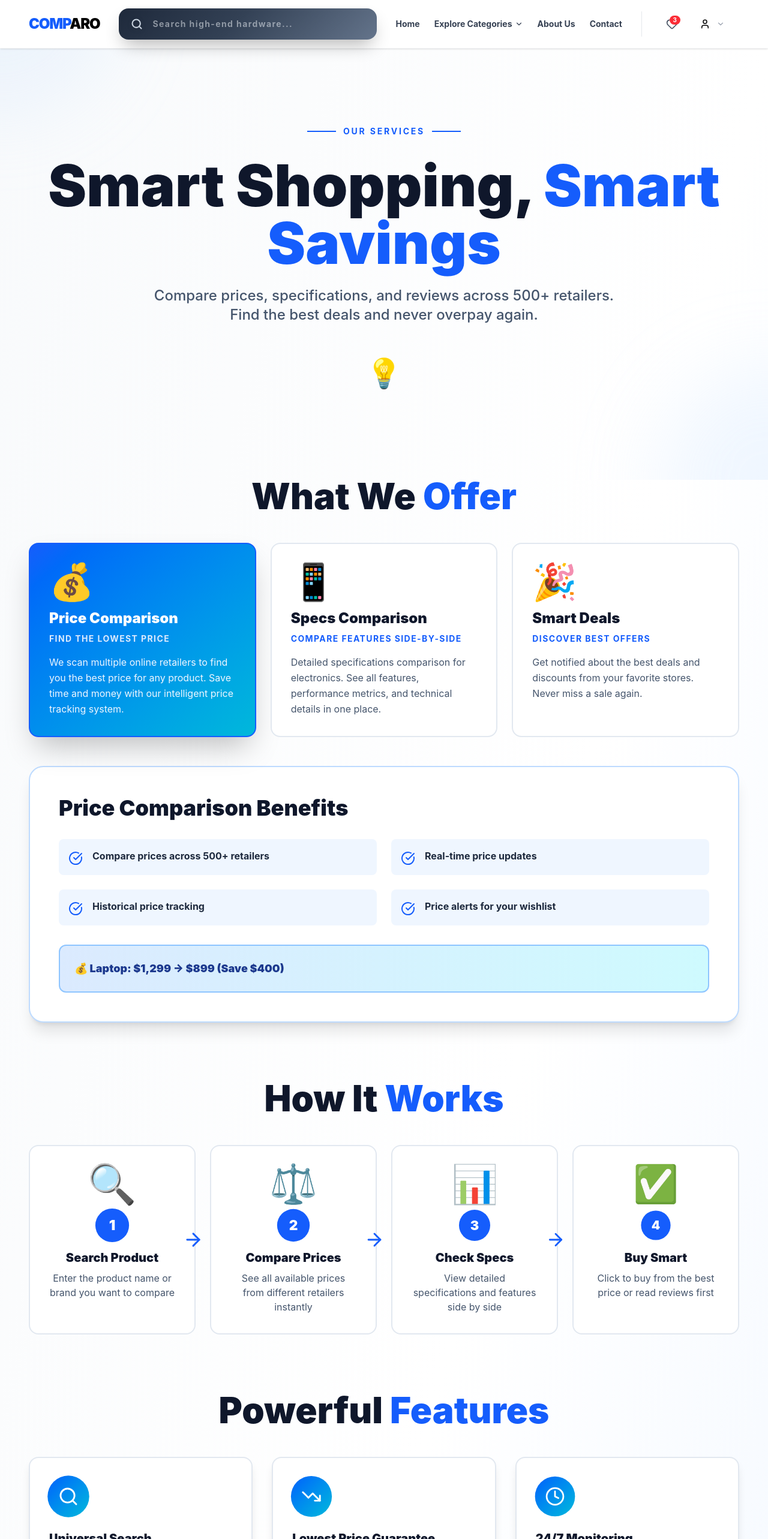
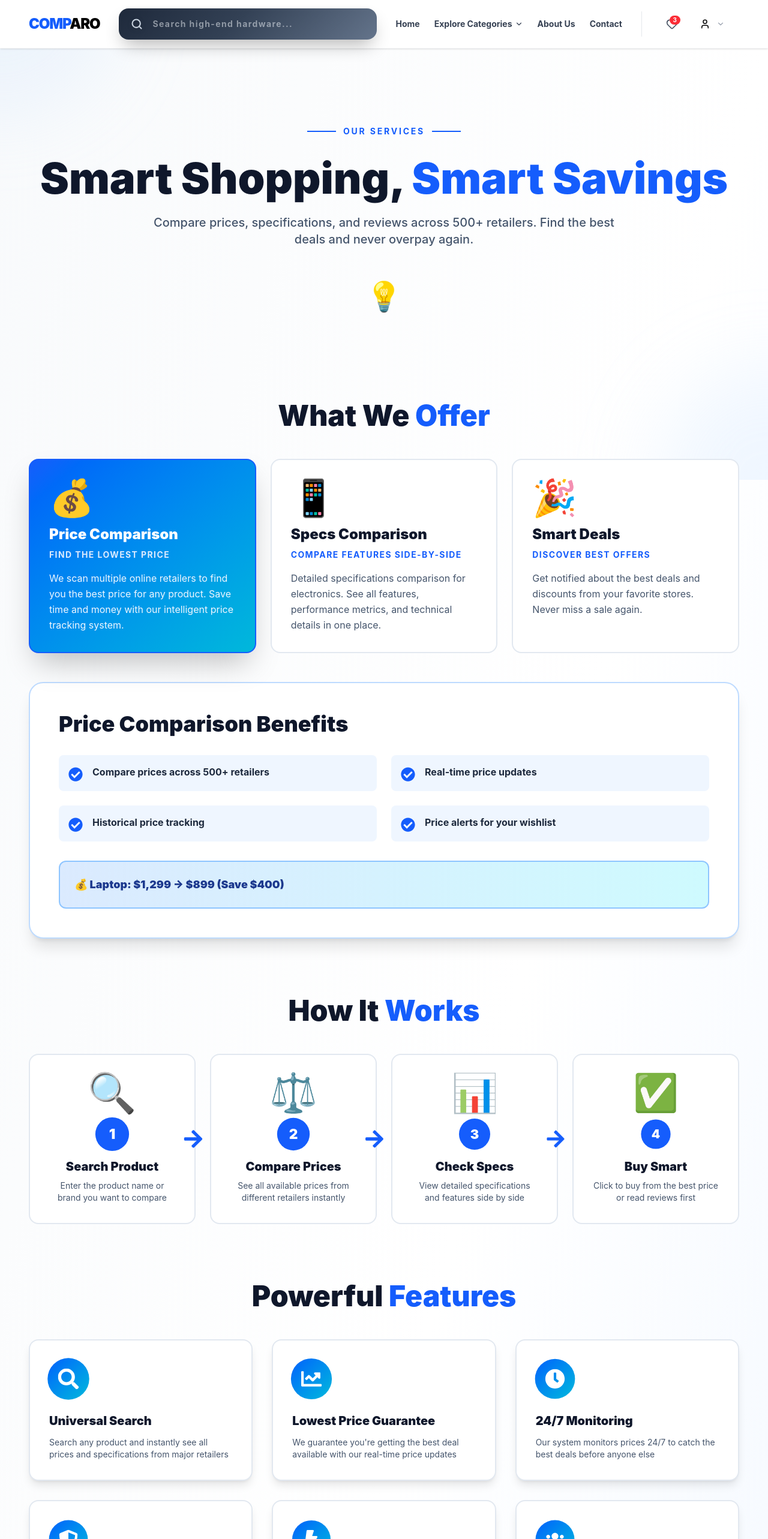
Before and after one commit to AymonOsama/graduation-project, a React (Vite) app: page /our-services in a window 1280 px wide. Shown: the top 2566 px of the page at 60% size. Built offline with nearby package versions, Linux system fonts and the light colour scheme; sample sign-in values are in the browser's storage.

Commit message:
up to date 2

```diff
--- a/package.json
+++ b/package.json
@@ -17,6 +17,7 @@
     "react": "^19.2.4",
     "react-dom": "^19.2.4",
     "react-hot-toast": "^2.6.0",
+    "react-icons": "^5.6.0",
     "react-router-dom": "^7.14.0"
   },
   "devDependencies": {
--- a/src/pages/OurServices.jsx
+++ b/src/pages/OurServices.jsx
@@ -1,6 +1,20 @@
 import React, { useState } from 'react';
 import { motion, AnimatePresence } from 'framer-motion';
-import { Search, TrendingDown, Zap, Shield, Clock, Users, CheckCircle, ArrowRight, Star, DollarSign, Smartphone, Laptop, Home } from 'lucide-react';
+import {
+  FaSearch,
+  FaChartLine,
+  FaBolt,
+  FaShieldAlt,
+  FaClock,
+  FaUsers,
+  FaCheckCircle,
+  FaArrowRight,
+  FaStar,
+  FaDollarSign,
+  FaMobileAlt,
+  FaLaptop,
+  FaHome
+} from "react-icons/fa";
 
 const OurServices = () => {
   const [activeService, setActiveService] = useState(0);
@@ -9,7 +23,6 @@ const OurServices = () => {
   const mainServices = [
     {
       id: 0,
-      icon: DollarSign,
       title: 'Price Comparison',
       subtitle: 'Find the Lowest Price',
       description: 'We scan multiple online retailers to find you the best price for any product. Save time and money with our intelligent price tracking system.',
@@ -25,7 +38,6 @@ const OurServices = () => {
     },
     {
       id: 1,
-      icon: Smartphone,
       title: 'Specs Comparison',
       subtitle: 'Compare Features Side-by-Side',
       description: 'Detailed specifications comparison for electronics. See all features, performance metrics, and technical details in one place.',
@@ -41,7 +53,6 @@ const OurServices = () => {
     },
     {
       id: 2,
-      icon: TrendingDown,
       title: 'Smart Deals',
       subtitle: 'Discover Best Offers',
       description: 'Get notified about the best deals and discounts from your favorite stores. Never miss a sale again.',
@@ -88,32 +99,32 @@ const OurServices = () => {
   // Features
   const features = [
     {
-      icon: Search,
+      icon: FaSearch,
       title: 'Universal Search',
       desc: 'Search any product and instantly see all prices and specifications from major retailers'
     },
     {
-      icon: TrendingDown,
+      icon: FaChartLine,
       title: 'Lowest Price Guarantee',
       desc: 'We guarantee you\'re getting the best deal available with our real-time price updates'
     },
     {
-      icon: Clock,
+      icon: FaClock,
       title: '24/7 Monitoring',
       desc: 'Our system monitors prices 24/7 to catch the best deals before anyone else'
     },
     {
-      icon: Shield,
+      icon: FaShieldAlt,
       title: '100% Free Service',
       desc: 'Completely free to use. We don\'t charge for price comparisons or specifications'
     },
     {
-      icon: Zap,
+      icon: FaBolt,
       title: 'Instant Comparison',
       desc: 'Get results in seconds. No waiting, no complicated forms. Just search and compare'
     },
     {
-      icon: Users,
+      icon: FaUsers,
       title: 'Community Reviews',
       desc: 'Read aggregated reviews from thousands of users to make informed decisions'
     }
@@ -247,7 +258,7 @@ const OurServices = () => {
           initial={{ opacity: 0, y: 20 }}
           animate={{ opacity: 1, y: 0 }}
           transition={{ duration: 0.8, delay: 0.2 }}
-          className="text-6xl md:text-8xl font-black mb-6 text-slate-900"
+          className="text-5xl md:text-7xl font-black mb-6 text-slate-900"
         >
           Smart Shopping, <span className="text-blue-600">Smart Savings</span>
         </motion.h1>
@@ -256,7 +267,7 @@ const OurServices = () => {
           initial={{ opacity: 0, y: 20 }}
           animate={{ opacity: 1, y: 0 }}
           transition={{ duration: 0.8, delay: 0.3 }}
-          className="text-slate-600 text-xl md:text-2xl max-w-3xl mx-auto font-medium mb-12"
+          className="text-slate-600 text-lg md:text-xl max-w-3xl mx-auto font-medium mb-12"
         >
           Compare prices, specifications, and reviews across 500+ retailers. Find the best deals and never overpay again.
         </motion.p>
@@ -285,14 +296,14 @@ const OurServices = () => {
             whileInView={{ opacity: 1, y: 0 }}
             viewport={{ once: true, margin: "-100px" }}
             transition={{ duration: 0.8 }}
-            className="text-5xl md:text-6xl font-black text-slate-900 text-center"
+            className="text-4xl md:text-5xl font-black text-slate-900 text-center"
           >
             What We <span className="text-blue-600">Offer</span>
           </motion.h2>
 
           {/* Service Cards */}
           <motion.div
-            className="grid md:grid-cols-3 gap-6"
+            className="grid grid-cols-1 md:grid-cols-3 gap-6"
             variants={containerVariants}
             initial="hidden"
             whileInView="visible"
@@ -334,9 +345,9 @@ const OurServices = () => {
               animate={{ opacity: 1, y: 0 }}
               exit={{ opacity: 0, y: -20 }}
               transition={{ duration: 0.5 }}
-              className="bg-white rounded-3xl p-12 border-2 border-blue-200 shadow-xl"
+              className="bg-white rounded-3xl p-8 md:p-12 border-2 border-blue-200 shadow-xl"
             >
-              <h3 className="text-4xl font-black text-slate-900 mb-8">
+              <h3 className="text-3xl md:text-4xl font-black text-slate-900 mb-8">
                 {mainServices[activeService].title} Benefits
               </h3>
               <div className="grid md:grid-cols-2 gap-6">
@@ -348,7 +359,7 @@ const OurServices = () => {
                     transition={{ delay: idx * 0.1 }}
                     className="flex items-start gap-4 p-4 rounded-lg bg-blue-50"
                   >
-                    <CheckCircle size={24} className="text-blue-600 flex-shrink-0 mt-1" />
+                    <FaCheckCircle size={24} className="text-blue-600 flex-shrink-0 mt-1" />
                     <span className="font-bold text-slate-800">{benefit}</span>
                   </motion.div>
                 ))}
@@ -380,13 +391,13 @@ const OurServices = () => {
             whileInView={{ opacity: 1, y: 0 }}
             viewport={{ once: true, margin: "-100px" }}
             transition={{ duration: 0.8 }}
-            className="text-5xl md:text-6xl font-black text-slate-900 text-center"
+            className="text-4xl md:text-5xl font-black text-slate-900 text-center"
           >
             How It <span className="text-blue-600">Works</span>
           </motion.h2>
 
           <motion.div
-            className="grid md:grid-cols-4 gap-6"
+            className="grid grid-cols-1 sm:grid-cols-2 lg:grid-cols-4 gap-6"
             variants={containerVariants}
             initial="hidden"
             whileInView="visible"
@@ -414,10 +425,10 @@ const OurServices = () => {
                   >
                     {item.step}
                   </motion.div>
-                  <h3 className="text-xl font-black text-slate-900 mb-2">
+                  <h3 className="text-lg md:text-xl font-black text-slate-900 mb-2">
                     {item.title}
                   </h3>
-                  <p className="text-slate-600">
+                  <p className="text-slate-600 text-sm">
                     {item.description}
                   </p>
                 </div>
@@ -425,9 +436,9 @@ const OurServices = () => {
                   <motion.div
                     animate={{ scale: [1, 1.1, 1] }}
                     transition={{ duration: 2, repeat: Infinity, delay: idx * 0.2 }}
-                    className="hidden md:flex absolute -right-3 top-1/2 -translate-y-1/2"
+                    className="hidden lg:flex absolute -right-3 top-1/2 -translate-y-1/2"
                   >
-                    <ArrowRight size={32} className="text-blue-600" />
+                    <FaArrowRight size={32} className="text-blue-600" />
                   </motion.div>
                 )}
               </motion.div>
@@ -448,13 +459,13 @@ const OurServices = () => {
             whileInView={{ opacity: 1, y: 0 }}
             viewport={{ once: true, margin: "-100px" }}
             transition={{ duration: 0.8 }}
-            className="text-5xl md:text-6xl font-black text-slate-900 text-center"
+            className="text-4xl md:text-5xl font-black text-slate-900 text-center"
           >
             Powerful <span className="text-blue-600">Features</span>
           </motion.h2>
 
           <motion.div
-            className="grid md:grid-cols-2 lg:grid-cols-3 gap-8"
+            className="grid grid-cols-1 md:grid-cols-2 lg:grid-cols-3 gap-8"
             variants={containerVariants}
             initial="hidden"
             whileInView="visible"
@@ -479,7 +490,7 @@ const OurServices = () => {
                   <h3 className="text-xl font-black text-slate-900 mb-3 group-hover:text-blue-600 transition-colors">
                     {feature.title}
                   </h3>
-                  <p className="text-slate-600">
+                  <p className="text-slate-600 text-sm">
                     {feature.desc}
                   </p>
                 </motion.div>
@@ -501,13 +512,13 @@ const OurServices = () => {
             whileInView={{ opacity: 1, y: 0 }}
             viewport={{ once: true, margin: "-100px" }}
             transition={{ duration: 0.8 }}
-            className="text-5xl md:text-6xl font-black text-slate-900 text-center"
+            className="text-4xl md:text-5xl font-black text-slate-900 text-center"
           >
             Pricing <span className="text-blue-600">Plans</span>
           </motion.h2>
 
           <motion.div
-            className="grid md:grid-cols-2 gap-8 max-w-4xl mx-auto"
+            className="grid grid-cols-1 md:grid-cols-2 gap-8 max-w-4xl mx-auto"
             variants={containerVariants}
             initial="hidden"
             whileInView="visible"
@@ -527,7 +538,7 @@ const OurServices = () => {
               <motion.button
                 whileHover={{ scale: 1.05 }}
                 whileTap={{ scale: 0.95 }}
-                className="w-full py-3 px-6 bg-slate-900 text-white rounded-xl font-black hover:bg-slate-800 transition-colors mb-8"
+                className="w-full py-3 px-6 bg-slate-900 text-white rounded-xl font-black hover:bg-slate-800 transition-colors mb-8 cursor-pointer"
               >
                 Get Started
               </motion.button>
@@ -542,8 +553,8 @@ const OurServices = () => {
                       transition={{ delay: idx * 0.05 }}
                       className="flex items-center gap-3"
                     >
-                      <CheckCircle size={20} className="text-green-500 flex-shrink-0" />
-                      <span className="font-bold text-slate-800">{item.feature}</span>
+                      <FaCheckCircle size={20} className="text-green-500 flex-shrink-0" />
+                      <span className="font-bold text-slate-800 text-sm">{item.feature}</span>
                     </motion.div>
                   )
                 ))}
@@ -581,8 +592,8 @@ const OurServices = () => {
                     transition={{ delay: idx * 0.05 }}
                     className="flex items-center gap-3"
                   >
-                    <CheckCircle size={20} className="text-blue-100 flex-shrink-0" />
-                    <span className={`font-bold ${item.premium ? 'text-white' : 'text-blue-200'}`}>
+                    <FaCheckCircle size={20} className="text-blue-100 flex-shrink-0" />
+                    <span className={`font-bold text-sm ${item.premium ? 'text-white' : 'text-blue-200'}`}>
                       {item.feature}
                     </span>
                   </motion.div>
@@ -605,13 +616,13 @@ const OurServices = () => {
             whileInView={{ opacity: 1, y: 0 }}
             viewport={{ once: true, margin: "-100px" }}
             transition={{ duration: 0.8 }}
-            className="text-5xl md:text-6xl font-black text-slate-900 text-center"
+            className="text-4xl md:text-5xl font-black text-slate-900 text-center"
           >
             Real-World <span className="text-blue-600">Examples</span>
           </motion.h2>
 
           <motion.div
-            className="grid md:grid-cols-2 gap-8"
+            className="grid grid-cols-1 md:grid-cols-2 gap-8"
             variants={containerVariants}
             initial="hidden"
             whileInView="visible"
@@ -636,7 +647,7 @@ const OurServices = () => {
                     💚 You Save: {useCase.saved}
                   </p>
                 </div>
-                <p className="text-slate-600 font-bold">
+                <p className="text-slate-600 font-bold text-sm">
                   Process: {useCase.process}
                 </p>
               </motion.div>
@@ -662,7 +673,7 @@ const OurServices = () => {
               whileInView={{ opacity: 1, y: 0 }}
               viewport={{ once: true }}
               transition={{ delay: 0.1 }}
-              className="text-4xl md:text-5xl font-black text-white mb-4"
+              className="text-3xl md:text-5xl font-black text-white mb-4"
             >
               Start Saving Today
             </motion.h2>
```
Also changed, not shown: src/pages/KnowOurT.jsx (+25 -18 lines), 1 other file (tests, documents, lock files or other folders).
